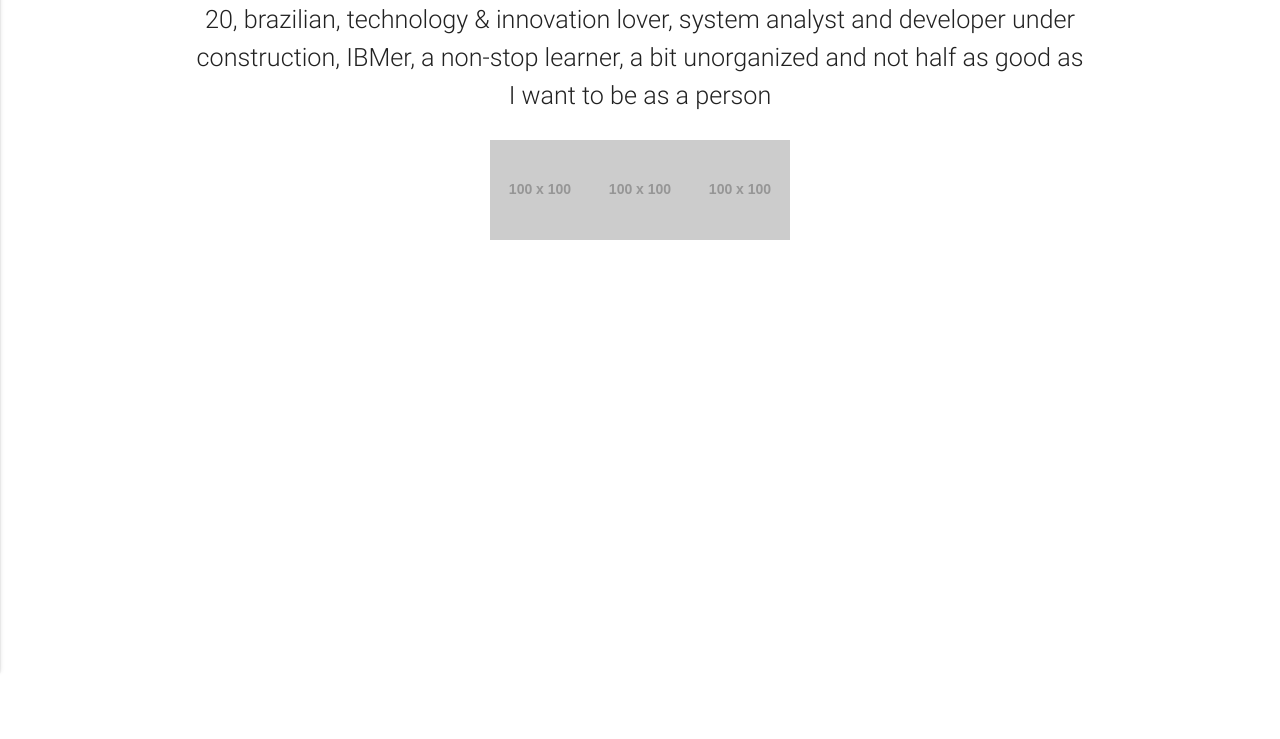
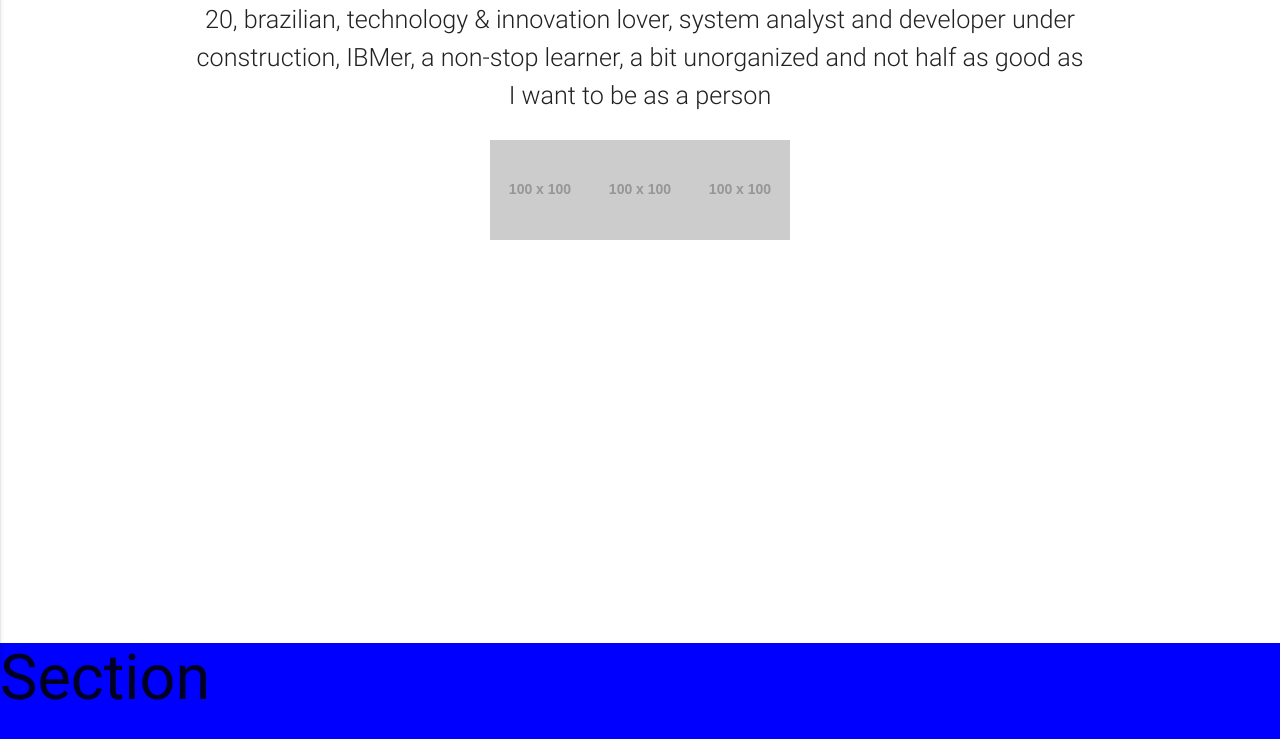
Before and after one commit to fel-siqueira/fel-siqueira.github.io, a plain HTML site: page index.html in a window 1280 px wide. Shown: the part 189-928 px from the top of the page. Before the commit the page ends 800 px from the top, so only its background shows below. Drawn offline with Linux system fonts and the light colour scheme; placeholder pictures from the web are drawn by us.

Commit message:
New section

```diff
--- a/index.html
+++ b/index.html
@@ -40,6 +40,9 @@
       </ul>
     </div>
   </header>
+  <section>
+    <h1>Section</h1>
+  </section>
   <script src="assets/jquery.js"></script>
   <script src="assets/materialize/js/materialize.js"></script>
   <script src="js/script.js"></script>
--- a/js/script.js
+++ b/js/script.js
@@ -1,6 +1,4 @@
 $(document).ready(function() {
-  window.scrollTo(0, 1);
-
   $(".button-collapse").sideNav({
     draggable: true
   });
```
